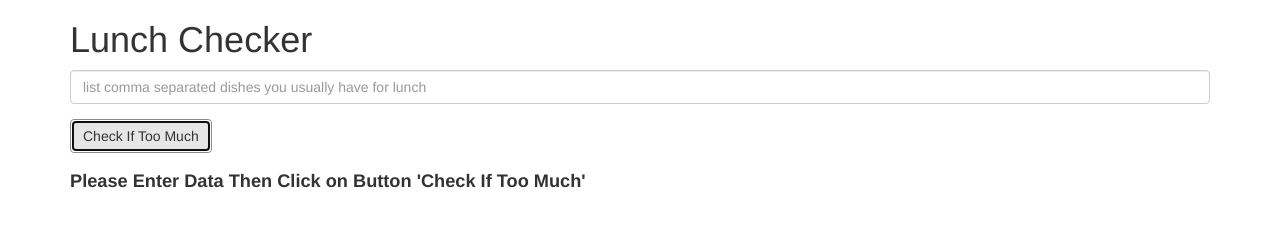
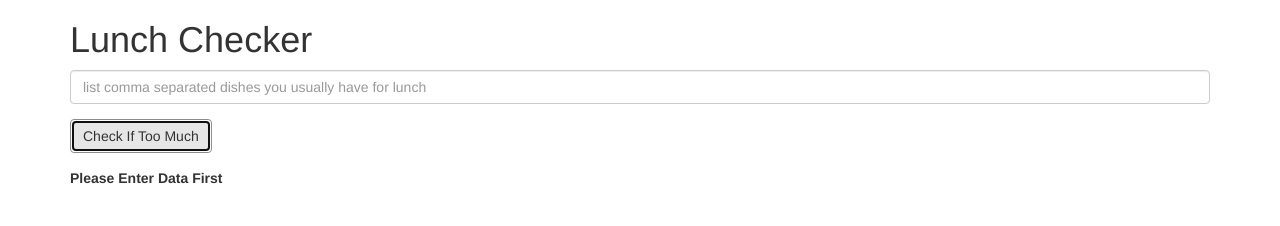
Before and after one commit to santoshpasi-web/module1-solution, a plain HTML site: page index.html in a window 1280 px wide. Both pictures are taken after a click on the button "Check If Too Much". Drawn offline with Linux system fonts and the light colour scheme.

Commit message:
msg update

```diff
--- a/app.js
+++ b/app.js
@@ -6,13 +6,13 @@ LunchCheckController.$inject = ['$scope'];
 
 function LunchCheckController ($scope, $filter){
 $scope.text = "";
-$scope.message = "Please Enter Data Then Click on Button 'Check If Too Much' ";
+$scope.message = "Please Enter Data First";
 
 $scope.CheckIt = function (){
   if($scope.text.length > 0){
       $scope.message = CheckIfTooMuch($scope.text);
   }else{
-      $scope.message= "Please Enter Data Then Click on Button 'Check If Too Much'";
+      $scope.message= "Please Enter Data First";
   }
 };
 
--- a/index.html
+++ b/index.html
@@ -8,7 +8,7 @@
     <style>
     .red-text { color: red; }
     .green-text { color: green; }
-    .message { font-size: 1.3em; font-weight: bold; }
+    .message { font-size: 1em; font-weight: bold; }
     </style>
   </head>
 <body ng-app="LunchCheck">
```
